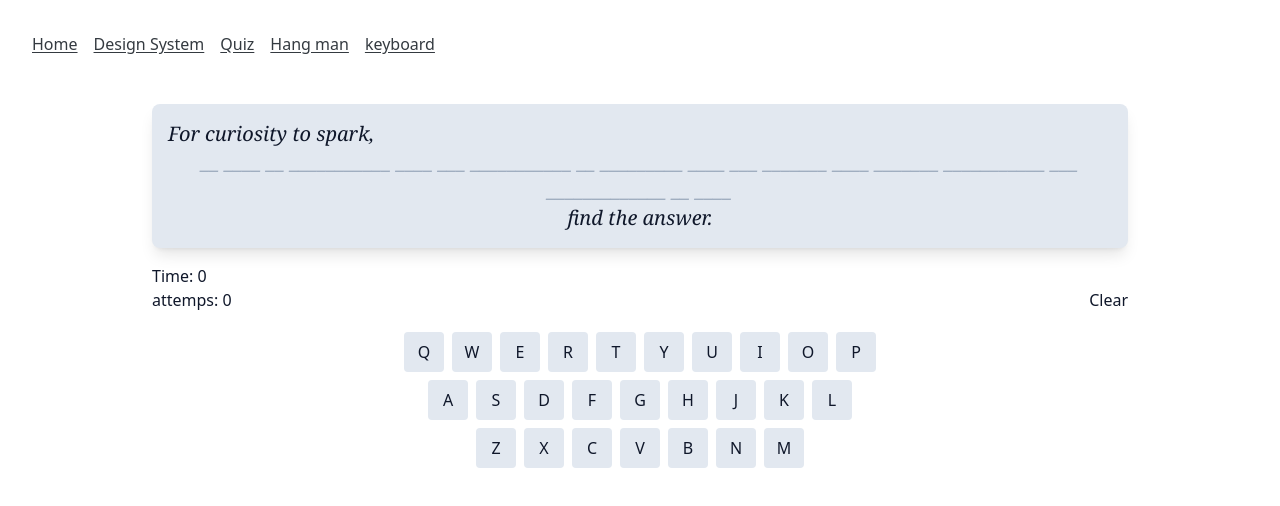
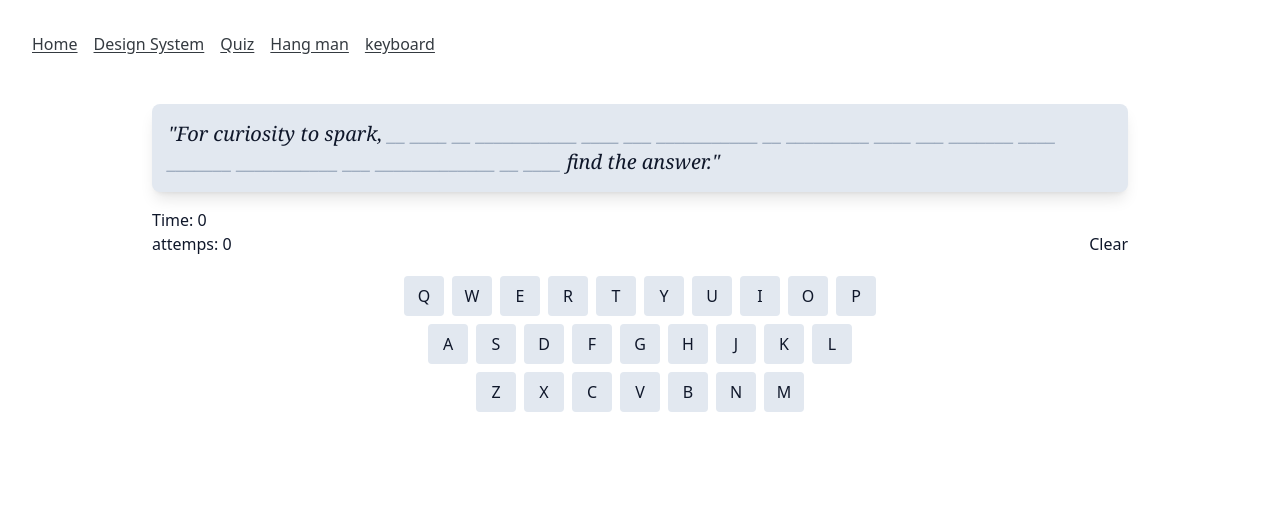
Before and after one commit to Lenniott/modality-playground, a SvelteKit app: page /hang-man in a window 1280 px wide. Shown: the top 506 px of the page. Built offline with nearby package versions, Linux system fonts and the light colour scheme.

Commit message:
this is a text alignment change

```diff
--- a/src/routes/hang-man/+page.svelte
+++ b/src/routes/hang-man/+page.svelte
@@ -133,6 +133,7 @@
       input.focus();
     }
   });
+
 </script>
 
 <style lang="postcss">
@@ -172,12 +173,14 @@
 <div class="flex flex-col items-center space-y-4 px-2">
   <div class="flex flex-col gap-4 relative">
     <button on:click={focusInput} class="p-4 flex flex-wrap text-slate-900 items-start justify-start shadow-lg rounded-lg bg-slate-200 z-10 text-xl italic font-serif">
-      <p>For curiosity to spark,</p>
-      <div>
+
+      <div class="text-left">
+      "For curiosity to spark,
         {#each displayWord as char}
           <span class="{char !== '_' ? '' : 'text-slate-400 font-thin'}">{char}</span>
         {/each}
-        <div><p> find the answer.</p></div>
+        find the answer."
+
       </div>
     </button>
     <input type="text" maxlength="1" bind:this={input} on:input={handleInput} class="absolute top-[50%] left-[50%] w-1" />
```
